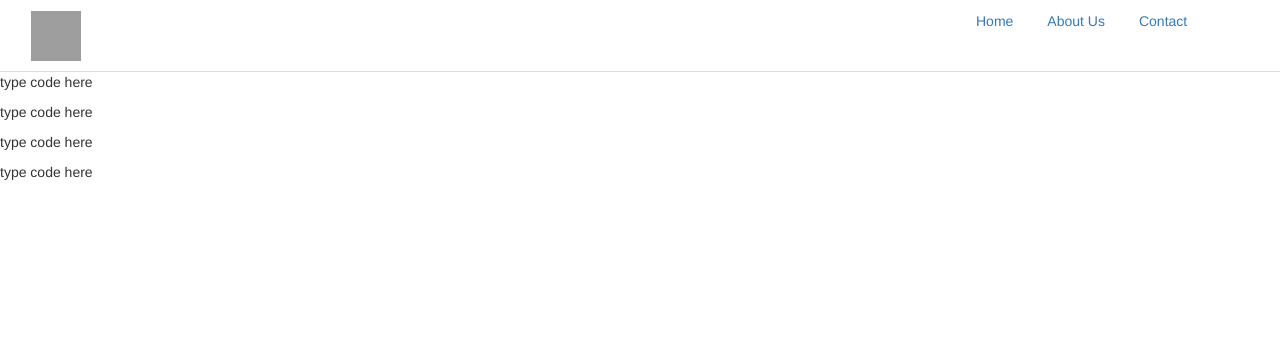
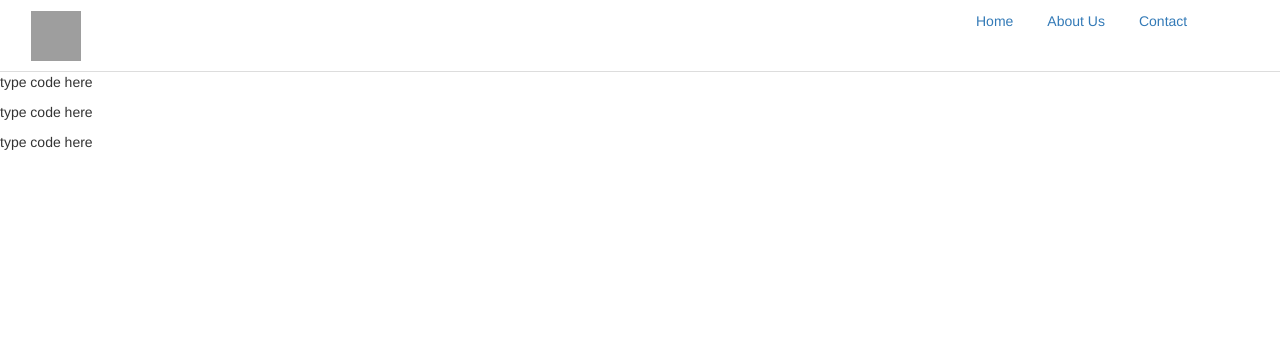
Before and after one commit to lucas2005gao/WDCC_website, a CodeIgniter app: page /database/ in a window 1280 px wide. Shown: the top 356 px of the page. Run offline with CodeIgniter, Linux system fonts and the light colour scheme; some libraries are stand-ins or nearby versions; grey boxes are pictures that could not be loaded.

Commit message:
Emily section edited with /div finished in the footer

```diff
--- a/application/views/common/footer.php
+++ b/application/views/common/footer.php
@@ -1,3 +1,7 @@
+<!-- Finished the Header navigation bar container -->
+  </div>
+</div>
+
 <footer style="position: relative; margin-bottom: 0px; clear: both; min-height:300px; background:grey; margin-top: -300px;">
     <!-- <section style="background:grey"> -->
     <!-- bottom section taht contains information to other links-->
--- a/application/views/homePage.php
+++ b/application/views/homePage.php
@@ -23,21 +23,6 @@
 <!-- =============================================================== -->
 
 
-<!-- =============================================================== -->
-<!-- ======================== YUJIA ======================= -->
-<!-- =============================================================== -->
-<p>type code here</p>
-
-<!-- =============================================================== -->
-
-<!-- =============================================================== -->
-<!-- ======================== EMILY ======================= -->
-<!-- =============================================================== -->
-
-<!-- =============================================================== -->
-
-  </div>
-</div>
 
 <?php
   $this->load->view("/common/footer");
```
